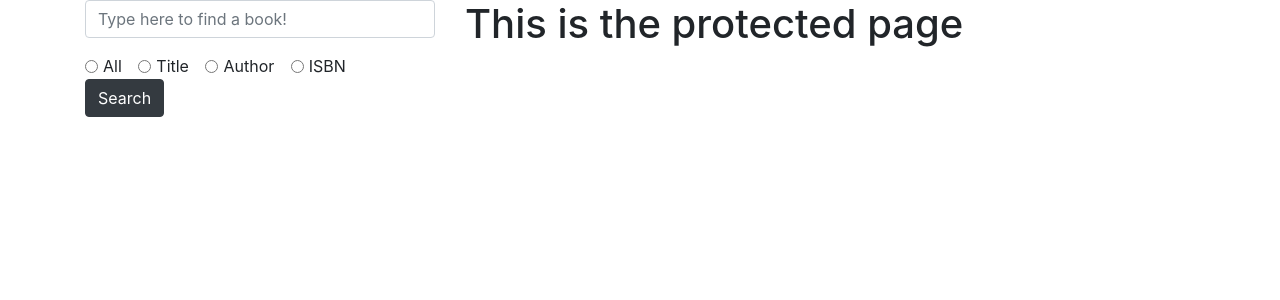
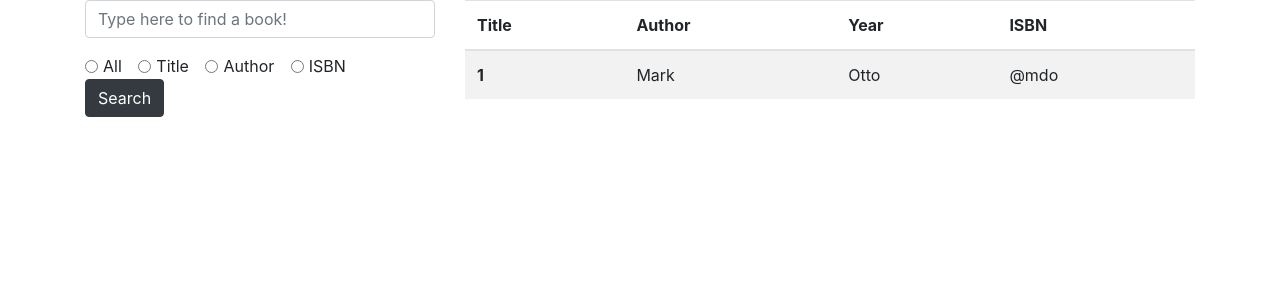
Before and after one commit to Aurian-Nogues/CS50W-Project1, a Flask app: page /protected in a window 1280 px wide. Shown: the part 56-356 px from the top of the page. Run offline with Flask 2, Linux system fonts and the light colour scheme; the visitor is signed in with stand-in values (Sample User, id 1); some libraries are stand-ins or nearby versions.

Commit message:
added table format

```diff
--- a/application.py
+++ b/application.py
@@ -69,9 +69,13 @@ def register():
 
 
 #page reached once logged in
-@app.route('/protected')
+@app.route('/protected', methods= ['POST', 'GET'])
 def protected():
-        return render_template('protected.html', username=session['user'])
+        if request.method == 'GET' :
+            return render_template('protected.html')
+        elif request.method == 'POST' :
+            return render_template('protected.html')
+
 
 #log out page
 @app.route('/logout')
--- a/templates/protected.html
+++ b/templates/protected.html
@@ -33,6 +33,24 @@
 
 {% block body2 %}
 
-<h1>This is the protected page</h1>
+<table class="table table-striped">
+        <thead>
+          <tr>
+            <th scope="col">Title</th>
+            <th scope="col">Author</th>
+            <th scope="col">Year</th>
+            <th scope="col">ISBN</th>
+          </tr>
+        </thead>
+        <tbody>
+          <tr>
+            <th scope="row">1</th>
+            <td>Mark</td>
+            <td>Otto</td>
+            <td>@mdo</td>
+          </tr>
+
+        </tbody>
+      </table>
 
 {% endblock %}
```
Also changed, not shown: 3 other files.
